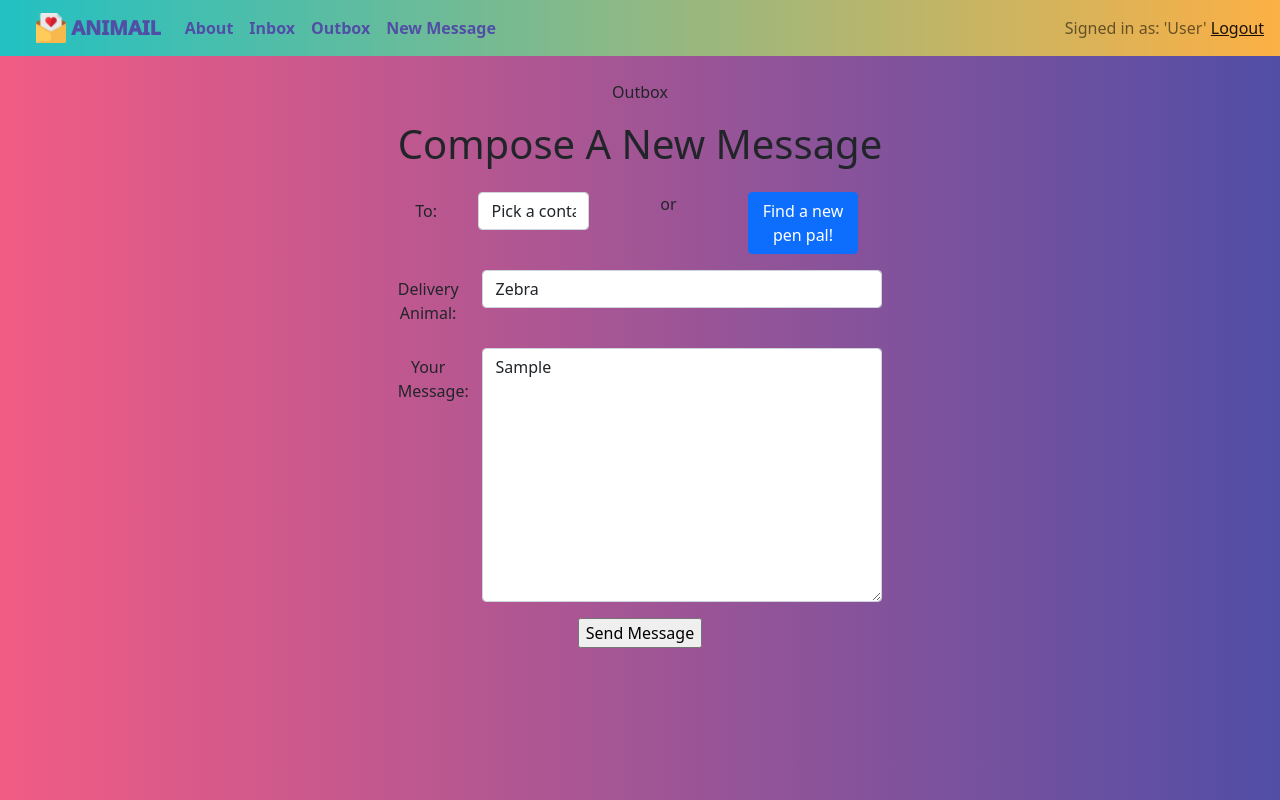
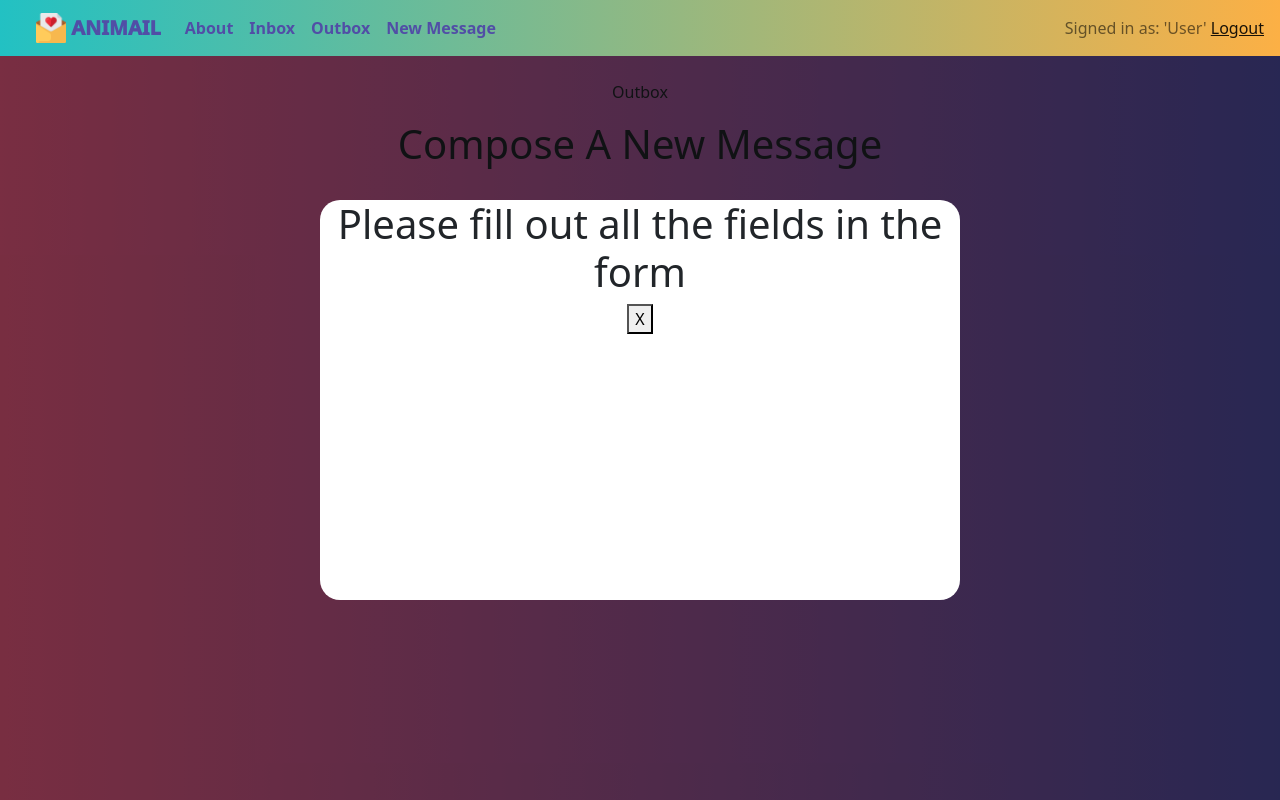
Before and after one commit to Samicap/AniMail, a React (Create React App) app in the folder my-app/client/: page /outbox in a window 1280 px wide. Both pictures are taken after typing "Sample" into the empty fields and a click on the input "Send Message". Built offline with nearby package versions, Linux system fonts and the light colour scheme; no server answers.

Commit message:
add popup message if any field is missing

```diff
--- a/my-app/client/src/components/CreateMessage.js
+++ b/my-app/client/src/components/CreateMessage.js
@@ -4,6 +4,8 @@ import { Form, Button, Row, Col, Dropdown } from "react-bootstrap";
 import { useState, useEffect } from "react";
 import axios from "axios";
 import { useHistory } from "react-router-dom";
+
+import Popup from "./popup/Popup";
 
 export default function CreateMessage({ childId }) {
   const [formData, setFormData] = useState({
@@ -17,6 +19,7 @@ export default function CreateMessage({ childId }) {
   const [messageData, setMessageData] = useState(null);
   const [userProfile, setUserProfile] = useState(null);
   const [userId, setUserId] = useState(window.localStorage.getItem("childId"));
+  const [showPopup, setShowPopup] = useState(false);
 
   useEffect(() => {
     axios.get(`/api/profiles/child/${userId}`).then((response) => {
@@ -37,15 +40,31 @@ export default function CreateMessage({ childId }) {
     }
   }, [childId]);
 
+  const validateForm = () => {
+    console.log("child_id_to ", formData.child_id_to);
+    console.log("formData.text.length ", formData.text.length);
+    if (
+      !formData.child_id_to ||
+      formData.child_id_to === "Pick a contact" ||
+      !formData.text
+    ) {
+      console.log("form validation FALSE");
+      return false;
+    } else {
+      console.log("form validation TRUE");
+      return true;
+    }
+  };
+
   const submitHandler = (event) => {
     event.preventDefault();
-    //! character counter attempt. doesnt work atm
-    // if (formData.text){
-    //   console.log("ARE WE HEEREE")
-    //   window.alert("Can't send an empty message!!!")
-    // }
-    //console.log(formData);
+
+    if (!validateForm()) {
+      setShowPopup(true);
+      console.log("inside validation form if ");
+    } else {
       sendMessage(formData);
+    }
   };
 
   // :id needs to be changed after we have the login form
@@ -86,6 +105,15 @@ export default function CreateMessage({ childId }) {
       });
   };
 
+  const togglePopup = () => {
+    console.log("inside togglePopup func");
+    if (showPopup === true) {
+      setShowPopup(false);
+    } else setShowPopup(true);
+  };
+
+  useEffect(() => console.log(showPopup), [showPopup]);
+
   // useEffect(() => console.log(messageData), [messageData]);
 
   return (
@@ -98,20 +126,15 @@ export default function CreateMessage({ childId }) {
         </p>
       )}
 
+      {showPopup && (
+        <Popup
+          text="Please fill out all the fields in the form"
+          closePopup={togglePopup}
+        />
+      )}
+
+      {!showPopup && (
         <Form onSubmit={submitHandler}>
-        <Form.Group as={Row} controlId="formPlaintextFrom">
-          {/* <Form.Label column sm="2">
-            From:
-          </Form.Label>
-          <Col sm="10">
-            <Form.Control
-              plaintext
-              readOnly
-              defaultValue="current user"
-              defaultValue={`${userProfile.username}, ${userProfile.age}, ${userProfile.location}`}
-            />
-          </Col> */}
-        </Form.Group>
           <Form.Group as={Row} controlId="selectPenPal.ControlSelect">
             <Row>
               <Form.Label column sm={2}>
@@ -191,6 +214,7 @@ export default function CreateMessage({ childId }) {
           {/* <Button variant="primary">Send Message</Button>{" "} */}
           <input type="submit" value="Send Message" />
         </Form>
+      )}
     </>
   );
 }
--- /dev/null
+++ b/my-app/client/src/components/popup/Popup.js
@@ -0,0 +1,14 @@
+import React from "react";
+//import "./style.css";
+import "./popup.css";
+
+export default function Popup({ text, closePopup }) {
+  return (
+    <div className="popup">
+      <div className="popup_open">
+        <h1>{text}</h1>
+        <button onClick={closePopup}>X</button>
+      </div>
+    </div>
+  );
+}
--- /dev/null
+++ b/my-app/client/src/components/popup/popup.css
@@ -0,0 +1,21 @@
+.popup {
+  position: fixed;
+  width: 100%;
+  height: 100%;
+  top: 0;
+  left: 0;
+  right: 0;
+  bottom: 0;
+  margin: auto;
+  background-color: rgba(0, 0, 0, 0.5);
+}
+.popup_open {
+  position: absolute;
+  left: 25%;
+  right: 25%;
+  top: 25%;
+  bottom: 25%;
+  margin: auto;
+  border-radius: 20px;
+  background: white;
+}
```
Lines whose indentation alone changed are shown as unchanged.
